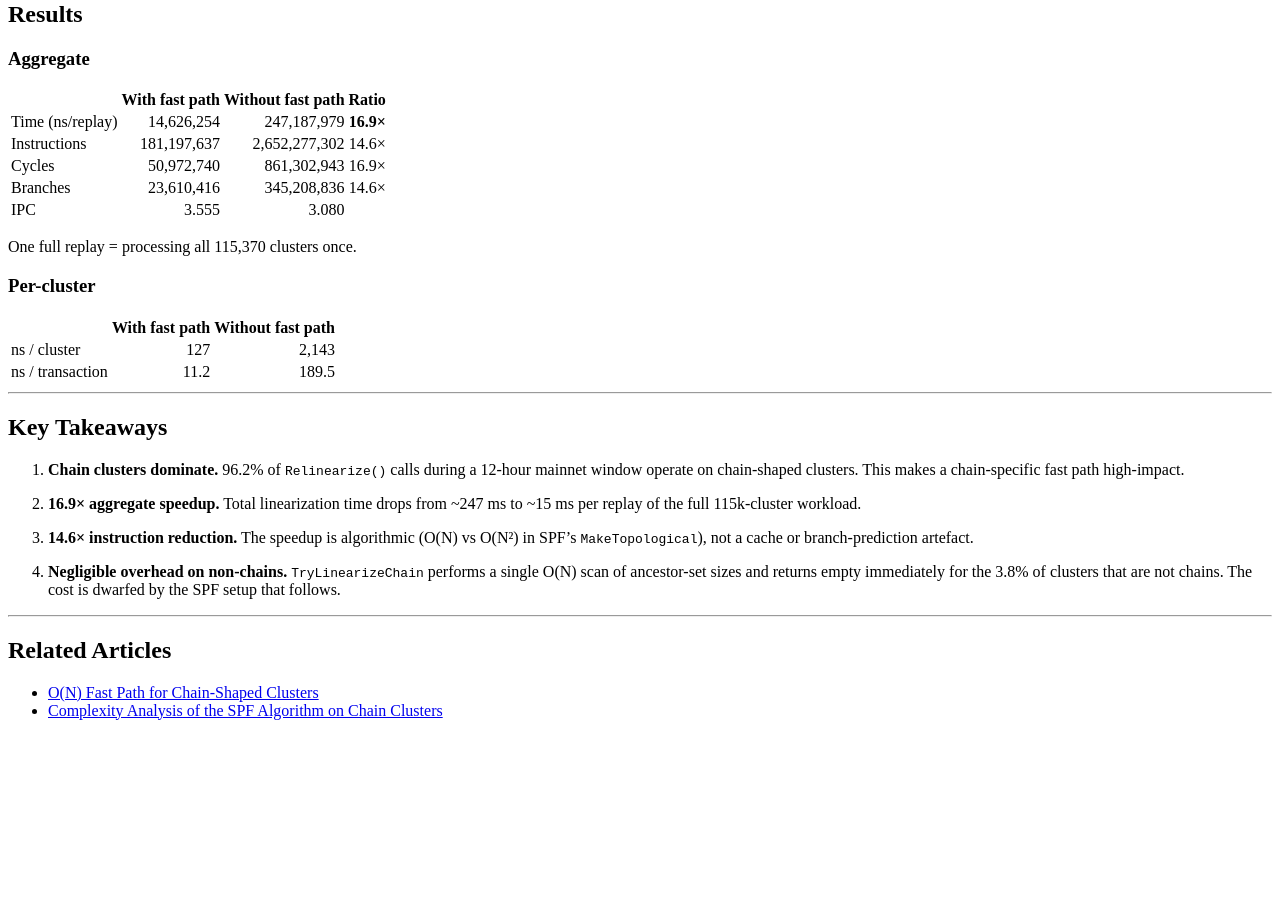
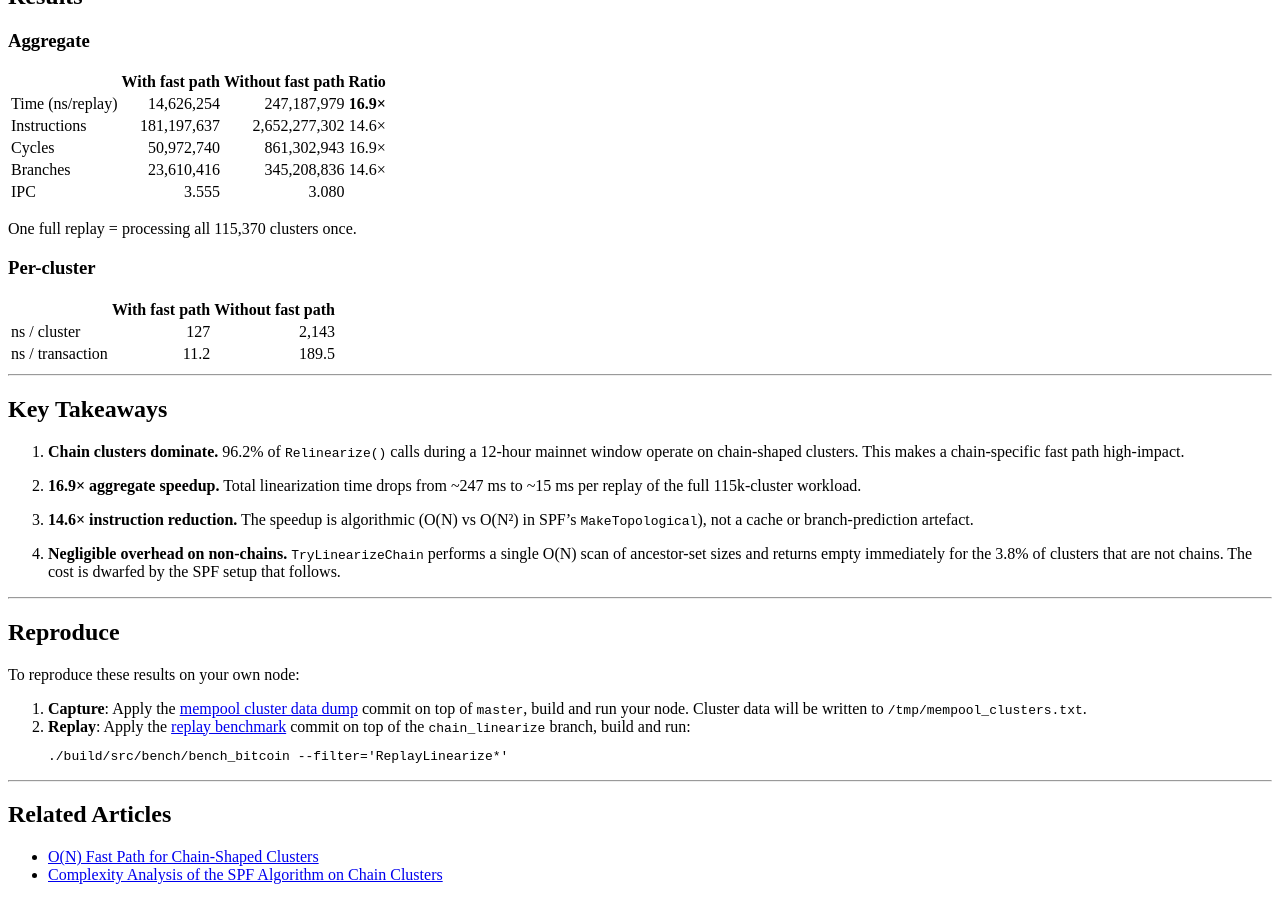
Before and after one commit to HowHsu/thinking-in-bitcoin, a Jekyll site: the page built from articles/chain-fast-path-replay-bench.en.md, in a window 1280 px wide and 900 px high, scrolled down 1293 px. Built offline with Jekyll 4.4.1, drawn with Linux system fonts in a browser that asks for light colours; our own code applies the rules of GitHub Pages for plain Markdown files; before the commit the page ends 2029 px from its top, so only the background shows below that; some of the changed text lies outside the part shown.

Commit message:
update chain-fast-path-replay-bench

````diff
--- a/articles/chain-fast-path-replay-bench.en.md
+++ b/articles/chain-fast-path-replay-bench.en.md
@@ -7,7 +7,7 @@
 ## Motivation
 
 Synthetic benchmarks (e.g., `LinearizeOptimallyMonotoneChainTotal`) demonstrate per-call speedups
-of 20–36× on chain clusters, but a reviewer may ask: *how much does this matter in practice?*
+of 20–36× on chain clusters, but the reader may ask: *how much does this matter in practice?*
 
 This benchmark answers two questions with real mainnet data:
 
@@ -114,6 +114,18 @@
 
 ---
 
+## Reproduce
+
+To reproduce these results on your own node:
+
+1. **Capture**: Apply the [mempool cluster data dump](https://github.com/HowHsu/bitcoin/commit/3f98387b123a6670deb569485b9863b6dd9e55ad) commit on top of `master`, build and run your node. Cluster data will be written to `/tmp/mempool_clusters.txt`.
+2. **Replay**: Apply the [replay benchmark](https://github.com/HowHsu/bitcoin/commit/443d5240bb913fca574277aca28fe6b944cdf018) commit on top of the `chain_linearize` branch, build and run:
+   ```bash
+   ./build/src/bench/bench_bitcoin --filter='ReplayLinearize*'
+   ```
+
+---
+
 ## Related Articles
 
 - [O(N) Fast Path for Chain-Shaped Clusters](chain-cluster-optimization.en.md)
````
Also changed, not shown: articles/chain-fast-path-replay-bench.zh.md (+13 -1 lines).
